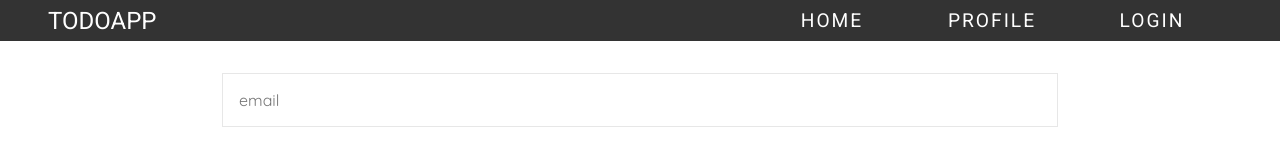
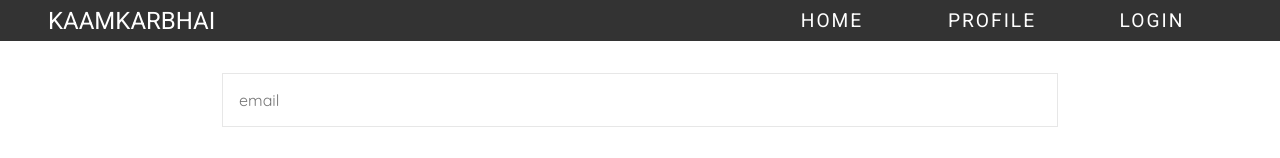
Before and after one commit to RunAtTekky/react-to-do-app, a React (Vite) app: page /login in a window 1280 px wide. Shown: the top 158 px of the page. Built offline with nearby package versions, Linux system fonts and the light colour scheme; no server answers.

Commit message:
Add toast when accessing profile without logging

```diff
--- a/src/components/Header.jsx
+++ b/src/components/Header.jsx
@@ -31,7 +31,7 @@ const Header = () => {
   return (
     <nav className="header">
       <div>
-        <h2>ToDoApp</h2>
+        <h2>KaamKarBhai</h2>
       </div>
       <article>
         <Link to={"/"}>Home</Link>
--- a/src/pages/Profile.jsx
+++ b/src/pages/Profile.jsx
@@ -3,6 +3,7 @@ import { Context, server } from "../main";
 import Loader from "../components/Loader";
 import { Navigate } from "react-router-dom";
 import axios from "axios";
+import toast from "react-hot-toast";
 
 const Profile = () => {
   const { isAuthenticated, loading } = useContext(Context);
@@ -21,7 +22,10 @@ const Profile = () => {
       });
   });
 
-  if (!isAuthenticated) return <Navigate to={"/login"} />;
+  if (!isAuthenticated) {
+    toast.error("Login First");
+    return <Navigate to={"/login"} />;
+  }
 
   return loading ? (
     <Loader />
```
